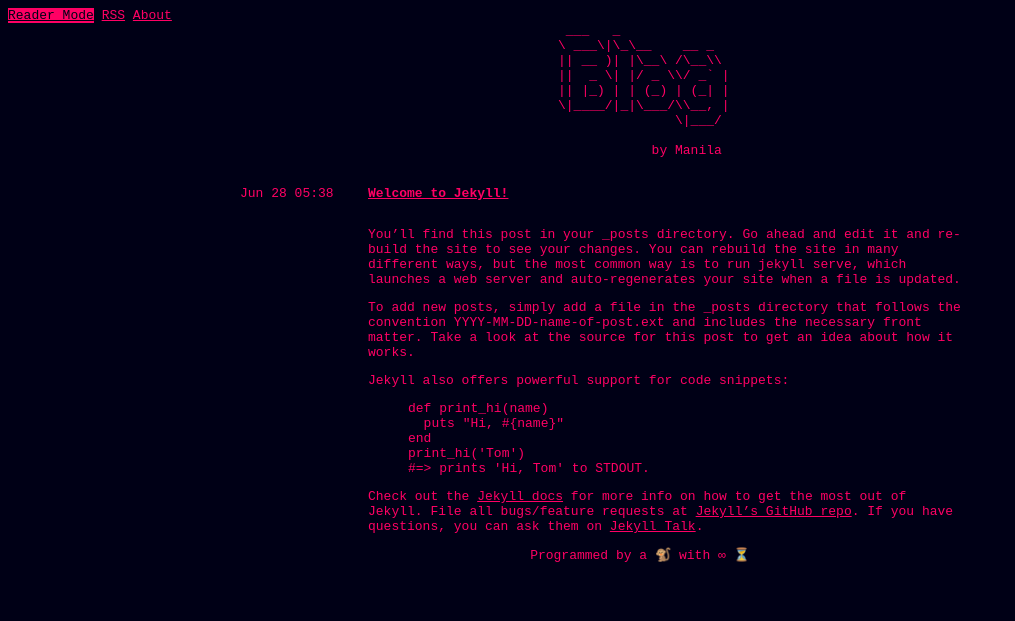
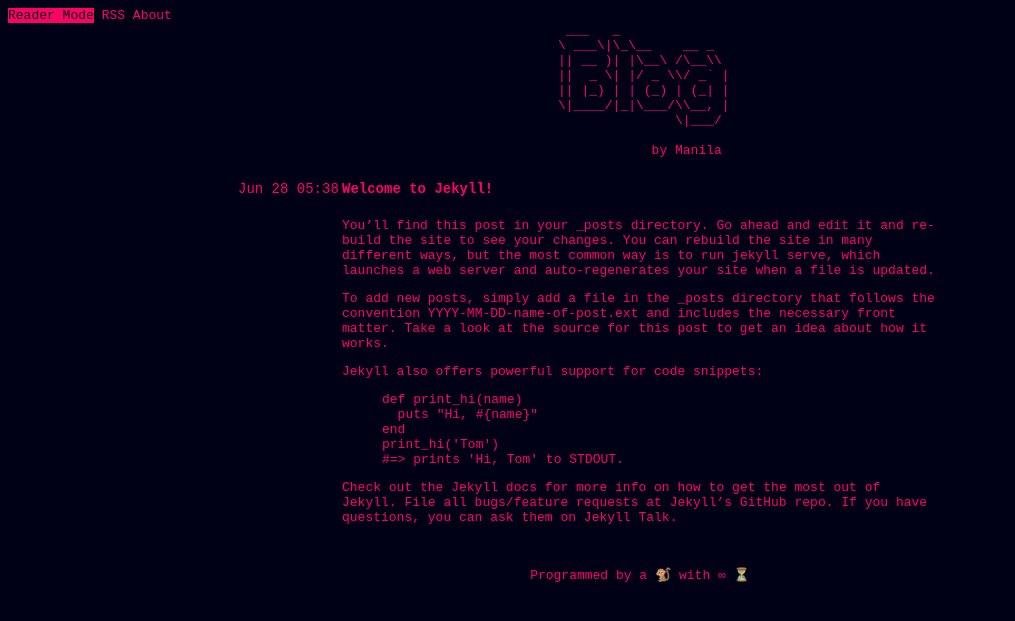
Before and after one commit to manila/blog, a Jekyll site: the page built from index.html, in a window 1280 px wide. Shown: the top 621 px of the page, without its empty margins (0-1015 px from the left). Built offline with Jekyll 4.4.1, drawn with Linux system fonts in a browser that asks for light colours.

Commit message:
updating template

```diff
--- a/css/main.css
+++ b/css/main.css
@@ -9,36 +9,53 @@
 }
 ul.post-list {
 	margin: auto;
-	width: 800px;
+	width: 804px;
 	padding: 0px;
 }
 ul.post-list li {
 	padding: 0px;
 	margin: 0px;
 	list-style: none;
-	width: 700px;
+	width: 704px;
 }
 ul.post-list li p.post-meta,
 ul.post-list li h2.post-title
 {
-	font-size: 1em;
+	font-size: 14px;
 	display: inline-block;
 }
 ul.post-list li p.post-meta {
 	height: auto;
-	width: 128px;
+	width: 104px;
 }
 ul.post-list li div.post-content {
 	width: 600px;
-	margin-left: 128px;
+	margin-left: 104px;
 }
 footer p {
 	text-align: center;
 }
 a {
 	color: #FF0064;
+	text-decoration: none;
 }
 pre.logo {
 	width: 164px;
 	margin: auto;
 }
+.post-list li:first-child .post-title,
+.post-list li:first-child .post-meta
+{
+	border: none;
+	padding: 8px 0px;
+}
+.post-content {
+	padding: 0px 0px 16px 0px;
+}
+.post-title {
+	border-bottom: 1px solid #FF0064;
+}
+.post-title, .post-meta {
+	margin: 0px;
+	padding: 4px 0px 0px 0px;
+}
--- a/index.html
+++ b/index.html
@@ -2,7 +2,7 @@
 layout: default
 ---
 
-<div class="home">
+<div class="content">
 
   <ul class="post-list">
       {% for post in site.posts %}
```
